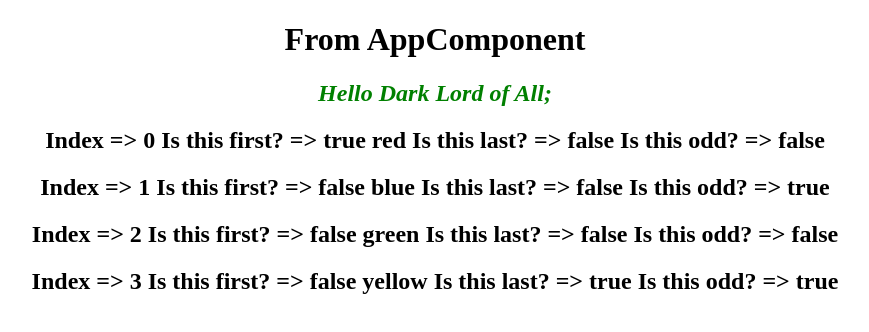
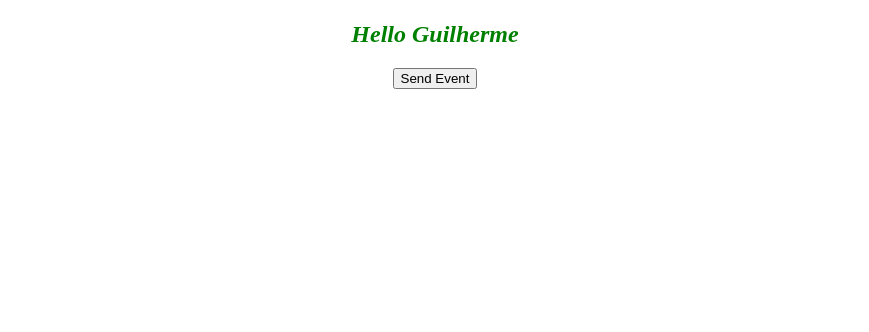
Before and after one commit to GQBrendel/Angular, an Angular app in the folder hello-world/: page / in a window 1280 px wide. Shown: the top 332 px of the page, without its empty margins (205-1074 px from the left). Built offline with nearby package versions, Linux system fonts and the light colour scheme.

Commit message:
Componnent interaction sending messages throught parent and child components

```diff
--- a/hello-world/src/app/app.component.html
+++ b/hello-world/src/app/app.component.html
@@ -1,9 +1,8 @@
 <!--The content below is only a placeholder and can be replaced.-->
 <div style="text-align:center">
   <h1>
-    From AppComponent
+    {{message}}
   </h1>
-  <div app-test>
 
-  </div>
+  <app-test (childEvent) = "message=$event" [parentData] = "name"></app-test>
 </div>
--- a/hello-world/src/app/app.component.ts
+++ b/hello-world/src/app/app.component.ts
@@ -7,4 +7,6 @@ import { Component } from '@angular/core';
 })
 export class AppComponent {
   title = 'app';
+  public name = "Guilherme";
+  public message = "";
 }
--- a/hello-world/src/app/test/test.component.ts
+++ b/hello-world/src/app/test/test.component.ts
@@ -1,17 +1,13 @@
-import { Component, OnInit } from '@angular/core';
+import { Component, OnInit, Input, Output, EventEmitter } from '@angular/core';
 
 @Component({
-  selector: '[app-test]',
+  selector: 'app-test',
   template: `
+
   <h2 [ngClass] = "messageClasses">
-       {{greetUser()}};
+      {{"Hello " + name}}
   </h2>
-
-  <div *ngFor = "let color of colors; index as i; first as f; last as l, odd as o">
-     <h2>Index => {{i}} Is this first? =>  {{f}} {{color}} Is this last? => {{l}} Is this odd? => {{o}}</h2>
-  </div>
-
-
+  <button (click) = "fireEvent()">Send Event</button>
 
   `,
 
@@ -23,12 +19,11 @@ import { Component, OnInit } from '@angular/core';
 })
 export class TestComponent implements OnInit {
 
-  public colors = ["red", "blue", "green", "yellow"];
 
-
+  @Input("parentData") public name;
+  @Output() public childEvent = new EventEmitter();
   public displayName = false;
-  public name = "Dark Lord of All";
-   public sucessClass = "text-sucess";
+  public sucessClass = "text-sucess";
   public hasError = false;
   public isSpecial = true;
   public messageClasses = {
@@ -41,15 +36,12 @@ export class TestComponent implements OnInit {
     color: "blue",
     fontStyle: "italic"
   }
-
+  fireEvent()
+  {
+    this.childEvent.emit("Hello Parent Class o/");
+  }
    constructor() { }
 
   ngOnInit() {
   }
-
-   greetUser()
-  {
-    return "Hello " + this.name
-  }
-
 }
```
